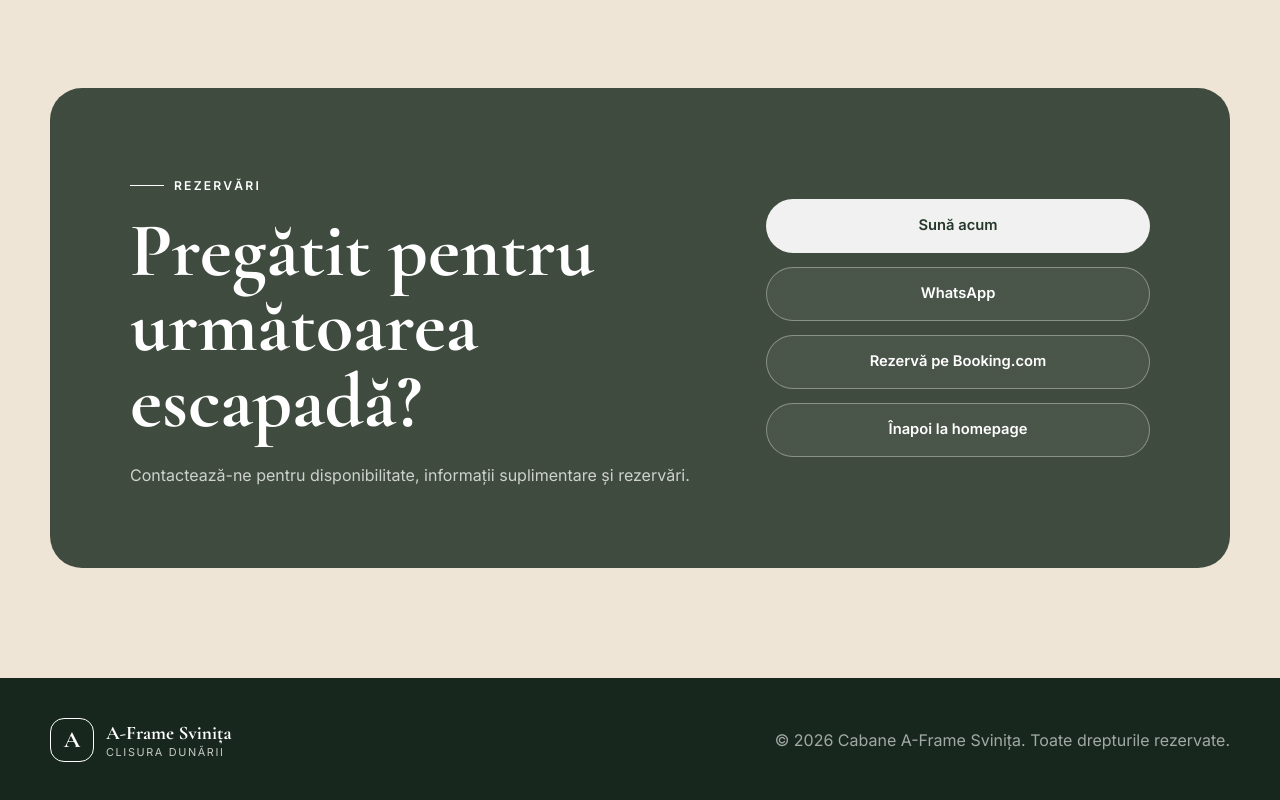
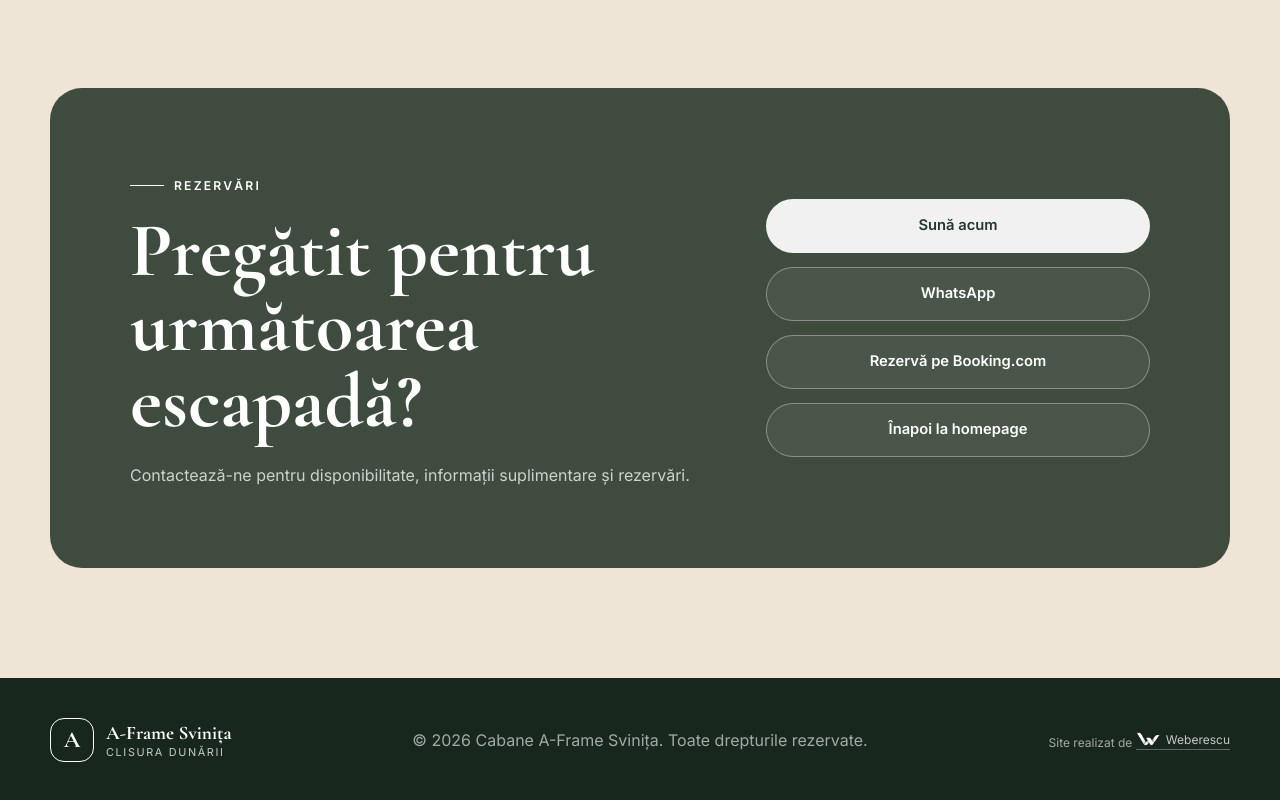
Before and after one commit to mariopurdescu23-cpu/cabaneaframe, a website: page cabana1.html in a window 1280 px wide. Shown: the part 4701-5501 px from the top of the page. Drawn offline with nearby package versions, Linux system fonts and the light colour scheme.

Commit message:
adaugare backlink

```diff
--- a/cabana1.html
+++ b/cabana1.html
@@ -793,6 +793,31 @@ footer{
     color:rgba(255,255,255,.6);
 }
 
+.footer-inner p.credit{
+    font-size:.75rem;
+}
+
+.footer-inner p.credit a{
+    color:rgba(255,255,255,.75);
+    text-decoration:none;
+    border-bottom:1px solid rgba(255,255,255,.3);
+    transition:color .3s;
+    display:inline-flex;
+    align-items:center;
+    gap:6px;
+}
+
+.footer-inner p.credit a:hover{
+    color:#fff;
+}
+
+.credit-logo{
+    height:14px;
+    width:auto;
+    display:inline-block;
+    vertical-align:middle;
+}
+
 @media(max-width:980px){
 
 .gallery-grid{
@@ -1315,6 +1340,14 @@ align-items:flex-start;
         Toate drepturile rezervate.
       </p>
 
+      <p class="credit">
+        Site realizat de
+        <a href="https://weberescu.ro" target="_blank" rel="noopener noreferrer">
+          <img src="images/weberescu-logo.png" alt="Weberescu" class="credit-logo">
+          Weberescu
+        </a>
+      </p>
+
     </div>
 
   </footer>
```
Also changed, not shown: cabana2.html (+33 -0 lines), cabana3.html (+33 -0 lines), index.html (+5 -0 lines), images/weberescu-logo.png (added).
